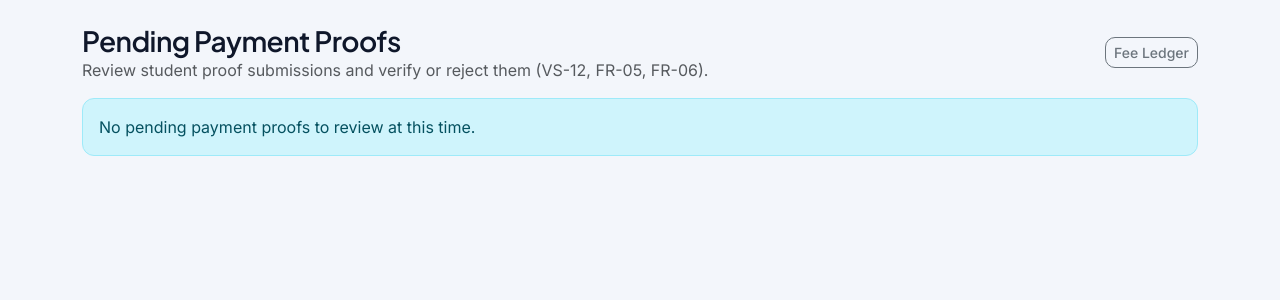
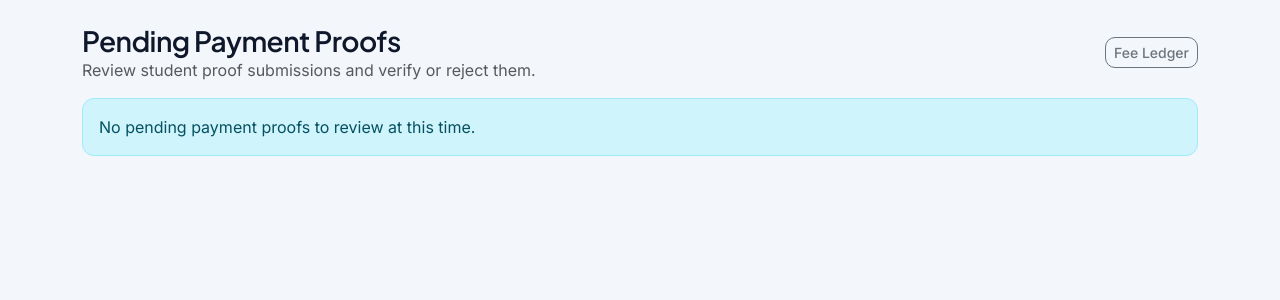
Before and after one commit to i253146-adnan1/HostelEase, a Django app: template templates/finance/warden_pending_payments.html in a window 1280 px wide. Shown: the part 79-379 px from the top of the page. Run offline with Django 5.2, Linux system fonts and the light colour scheme; the template is opened without the code that fills it, so the values that code supplies are empty.

Commit message:
fix(ui): remove internal FR/AC/VS tags from feedback summary and pending proofs pages

```diff
--- a/templates/finance/warden_pending_payments.html
+++ b/templates/finance/warden_pending_payments.html
@@ -6,7 +6,7 @@
 <div class="d-flex justify-content-between align-items-center mb-3 flex-wrap gap-2">
   <div>
     <h1 class="h3 mb-0">Pending Payment Proofs</h1>
-    <p class="text-muted mb-0">Review student proof submissions and verify or reject them (VS-12, FR-05, FR-06).</p>
+    <p class="text-muted mb-0">Review student proof submissions and verify or reject them.</p>
   </div>
   <div class="d-flex gap-2">
     <a class="btn btn-outline-secondary btn-sm" href="{% url 'finance:list' %}">Fee Ledger</a>
--- a/templates/operations/warden_feedback_summary.html
+++ b/templates/operations/warden_feedback_summary.html
@@ -5,7 +5,7 @@
 {% block content %}
 <div class="mb-4">
     <h1 class="h3 mb-1">Hostel Feedback Summary</h1>
-    <p class="text-muted mb-0">Aggregated resident ratings across key facilities (FR-15, AC-15.4).</p>
+    <p class="text-muted mb-0">Aggregated resident ratings across key facilities.</p>
 </div>
 
 <!-- Overview Stats Banner -->
```
